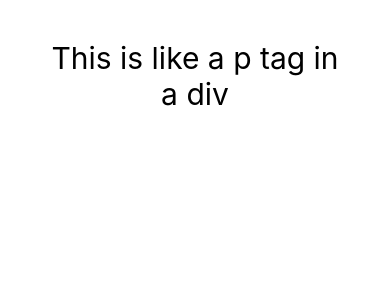
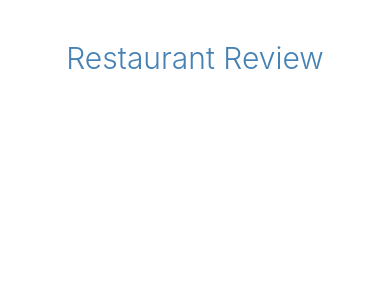
Before and after one commit to imagineLife/nativePractice, a React Native app in the folder GithubFetcher/: screen / in a window 390 px wide. Shown: the top 300 px of the page. Built offline with nearby package versions, Linux system fonts and the light colour scheme.

Commit message:
fontWeight as string && color

```diff
--- a/GithubFetcher/App.js
+++ b/GithubFetcher/App.js
@@ -7,14 +7,18 @@ import {
 const txtStyle = {
   padding: 40,
   fontSize: 30,
-  textAlign: 'center'
+  textAlign: 'center',
+  fontWeight: '300',
+  color: 'steelblue'
 }
 
 export default class App extends Component {
   render() {
     return (
       <View>
-        <Text style={txtStyle}>This is like a p tag in a div</Text>
+        <Text style={txtStyle}>
+          Restaurant Review
+        </Text>
       </View>
     );
   }
```
